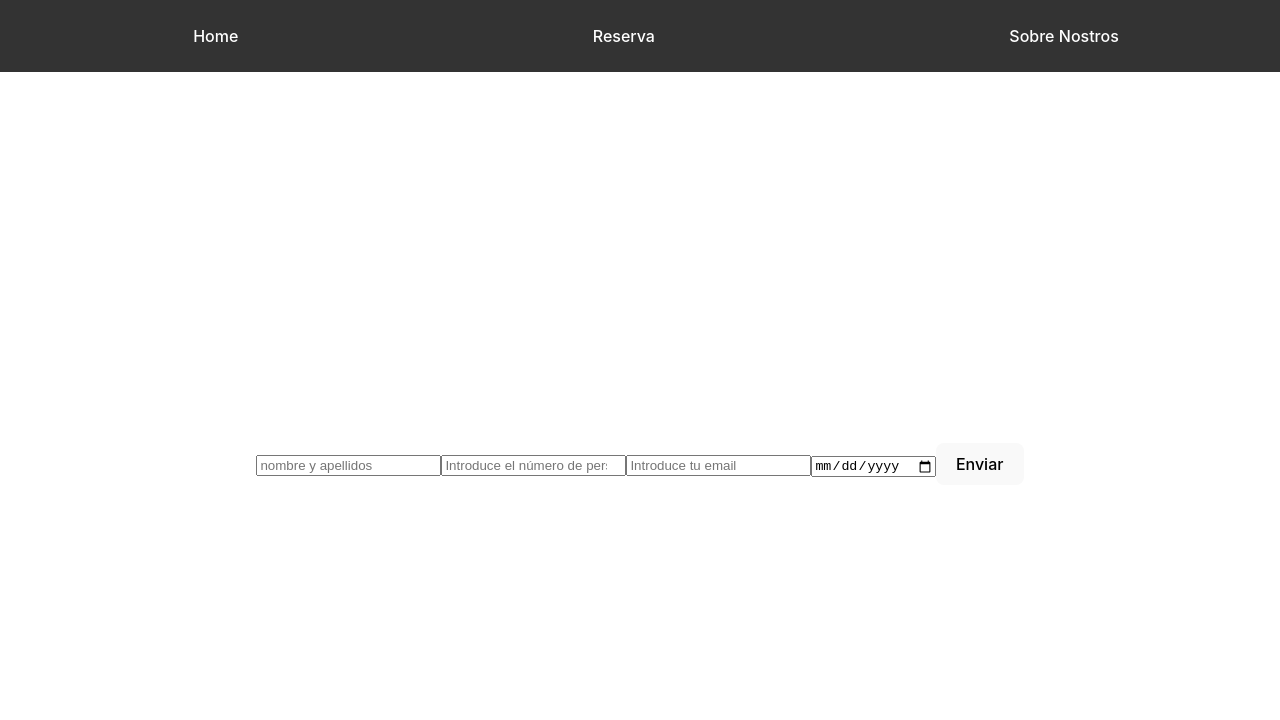
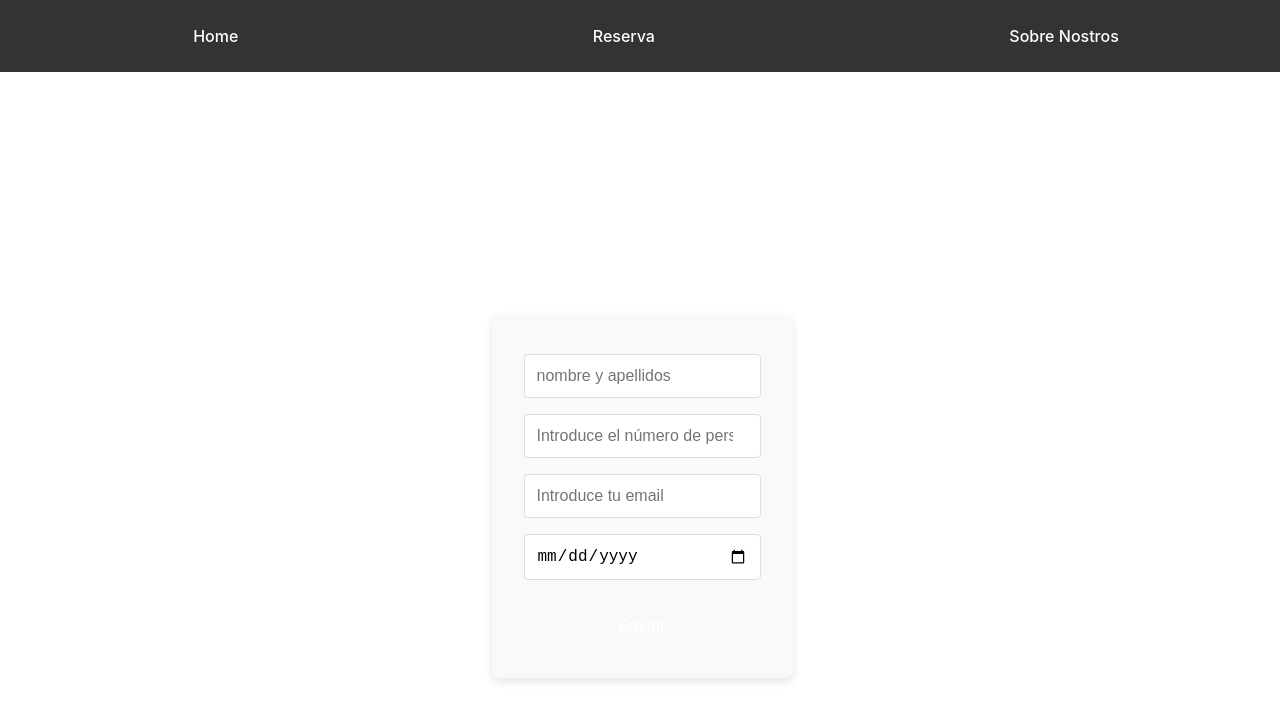
Before and after one commit to sentobc13/React-ej-2, a React (Vite) app in the folder ejercicio-react-2/: page /reserva in a window 1280 px wide. Shown: the top 720 px of the page. Built offline with nearby package versions, Linux system fonts and the light colour scheme.

Commit message:
reserva css

```diff
--- a/ejercicio-react-2/src/components/Home/Home.jsx
+++ b/ejercicio-react-2/src/components/Home/Home.jsx
@@ -1,4 +1,5 @@
-
+import React from 'react';
+import './Home.css';
 
 const Home = (props) => {
     const printDishes = props.dishes.map((dish) => {
--- /dev/null
+++ b/ejercicio-react-2/src/components/Reserve/Reserve.css
@@ -0,0 +1,50 @@
+/* ReserveForm.css */
+form {
+    display: flex;
+    flex-direction: column;
+    align-items: center;
+    background-color: #f9f9f9;
+    padding: 2rem;
+    margin-top: 4rem; /* Espacio para que el contenido no se oculte detrás del header */
+    border-radius: 8px;
+    box-shadow: 0 4px 8px rgba(0, 0, 0, 0.1);
+    width: 80%;
+    max-width: 600px;
+    margin-left: auto;
+    margin-right: auto;
+  }
+
+  input {
+    margin: 0.5rem 0;
+    padding: 0.75rem;
+    width: 100%;
+    border: 1px solid #ddd;
+    border-radius: 4px;
+    box-sizing: border-box;
+    font-size: 1rem;
+  }
+
+  input:focus {
+    border-color: #333;
+    outline: none;
+  }
+
+  button {
+    margin-top: 1rem;
+    padding: 0.75rem 1.5rem;
+    background-color: #333;
+    color: #fff;
+    border: none;
+    border-radius: 4px;
+    font-size: 1rem;
+    cursor: pointer;
+    transition: background-color 0.3s ease;
+  }
+
+  button:hover {
+    background-color: #575757;
+  }
+
+  button:active {
+    background-color: #4CAF50;
+  }
--- a/ejercicio-react-2/src/components/Reserve/Reserve.jsx
+++ b/ejercicio-react-2/src/components/Reserve/Reserve.jsx
@@ -1,5 +1,6 @@
 import React, { useState } from "react"
 import { useNavigate } from "react-router-dom"
+import './Reserve.css';
 
 
 export const ReserveForm = () => {
```
Also changed, not shown: ejercicio-react-2/src/components/Home/Home.css (added).
